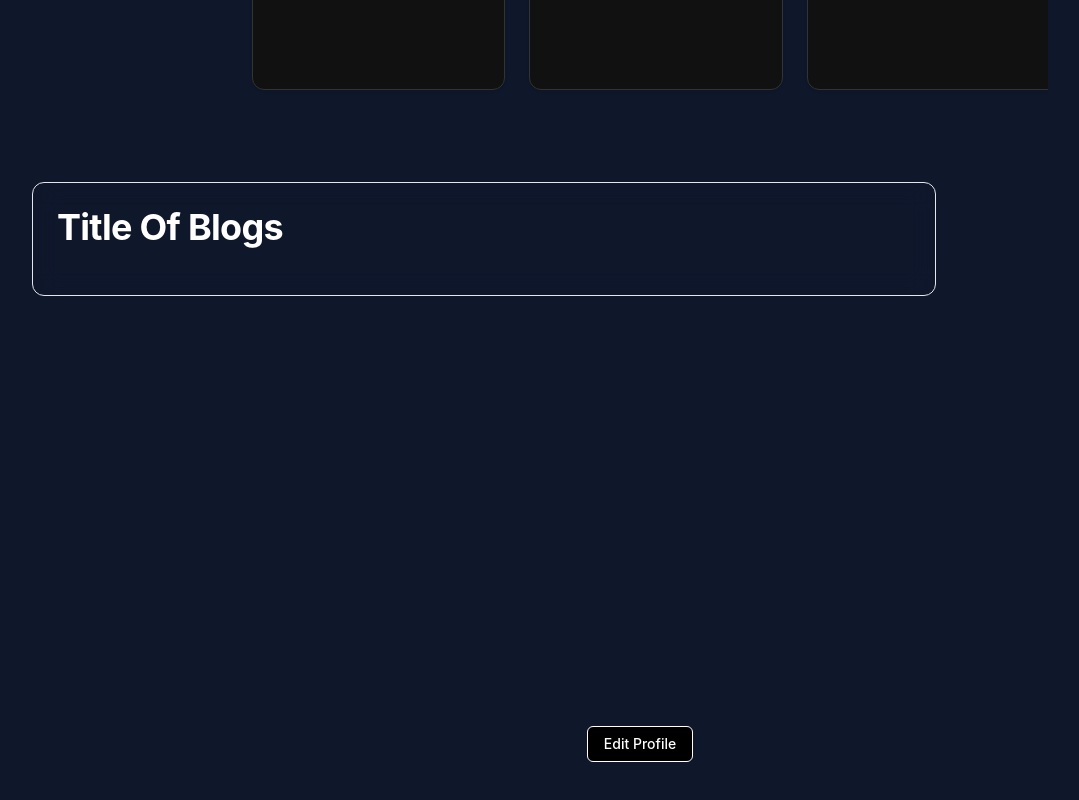
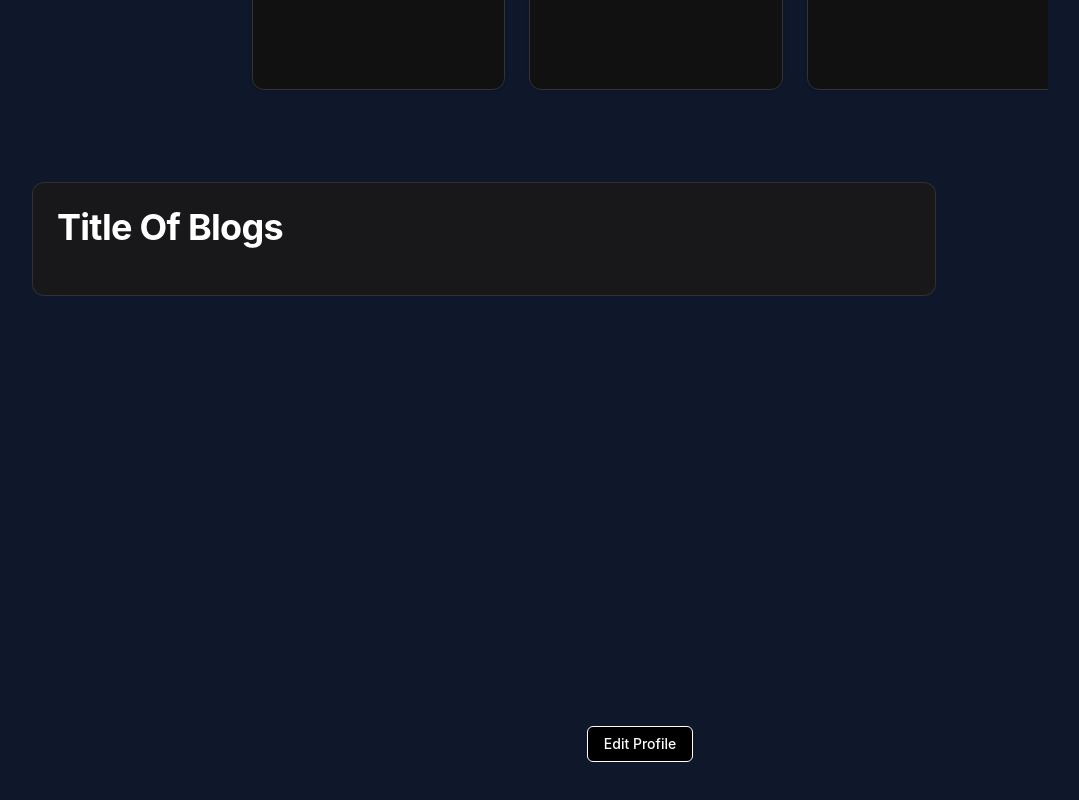
Before and after one commit to apase95/Component-Collection, a React (Vite) app: page / in a window 1280 px wide. Shown: the part 1947-2747 px from the top of the page, without its empty margins (0-1079 px from the left). Built offline with nearby package versions, Linux system fonts and the light colour scheme; no server answers.

Commit message:
UPDATE: Theme of Markdown content, Table of content

```diff
--- a/src/components/forms/MarkDownForm.tsx
+++ b/src/components/forms/MarkDownForm.tsx
@@ -17,7 +17,7 @@ export const MarkDownForm = () => {
     return (
         <div className="container-app section grid grid-cols-1 xl:grid-cols-[1fr_280px] gap-8 items-start">
             <main className="min-w-0">
-                <div className="p-6 rounded-xl border border-glass-border bg-glass-surface backdrop-blur-md">
+                <div className="p-6 bg-primary-theme rounded-xl border border-secondary-theme backdrop-blur-md">
                      <h1 className="text-4xl font-bold text-white mb-6">Title Of Blogs</h1>
 
                      <MarkdownContent content={content} />
--- a/src/components/markdown/TableOfContents.tsx
+++ b/src/components/markdown/TableOfContents.tsx
@@ -128,7 +128,7 @@ export const TableOfContents = ({ content, className }: TableOfContentsProps) =>
             aria-label="Table of contents"
         >
             <h4 className="font-semibold text-[#c9d1d9] mb-3 px-2">On this page</h4>
-            <ul className="space-y-0.5 border-l-2 border-[#30363d]">
+            <ul className="space-y-0.5 border-l-2 border-secondary-theme">
                 {headings.map((h) => (
                     <li key={h.id}>
                         <a
@@ -138,8 +138,8 @@ export const TableOfContents = ({ content, className }: TableOfContentsProps) =>
                                 "block py-1.5 px-3 transition-colors border-l-2 -ml-0.5",
                                 h.level === 3 && "pl-6",
                                 activeId === h.id
-                                    ? "text-[#2f81f7] border-[#2f81f7] font-medium bg-[#2f81f71a]"
-                                    : "text-[#8b949e] border-transparent hover:text-[#c9d1d9] hover:border-[#8b949e]"
+                                    ? "text-white bg-primary-theme border-white font-medium"
+                                    : "text-slate-500 border-transparent hover:text-slate-300 hover:border-slate-300"
                             )}
                         >
                             {h.text}
```
